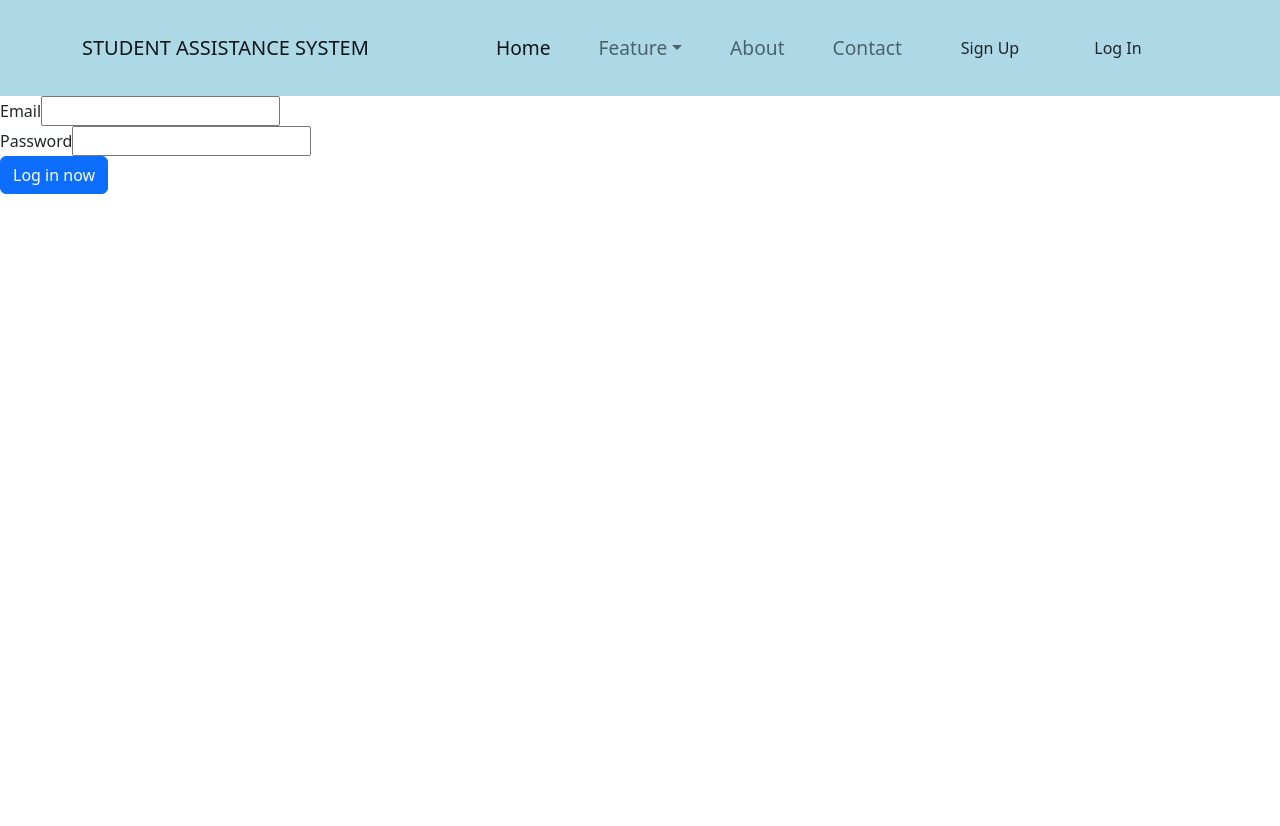
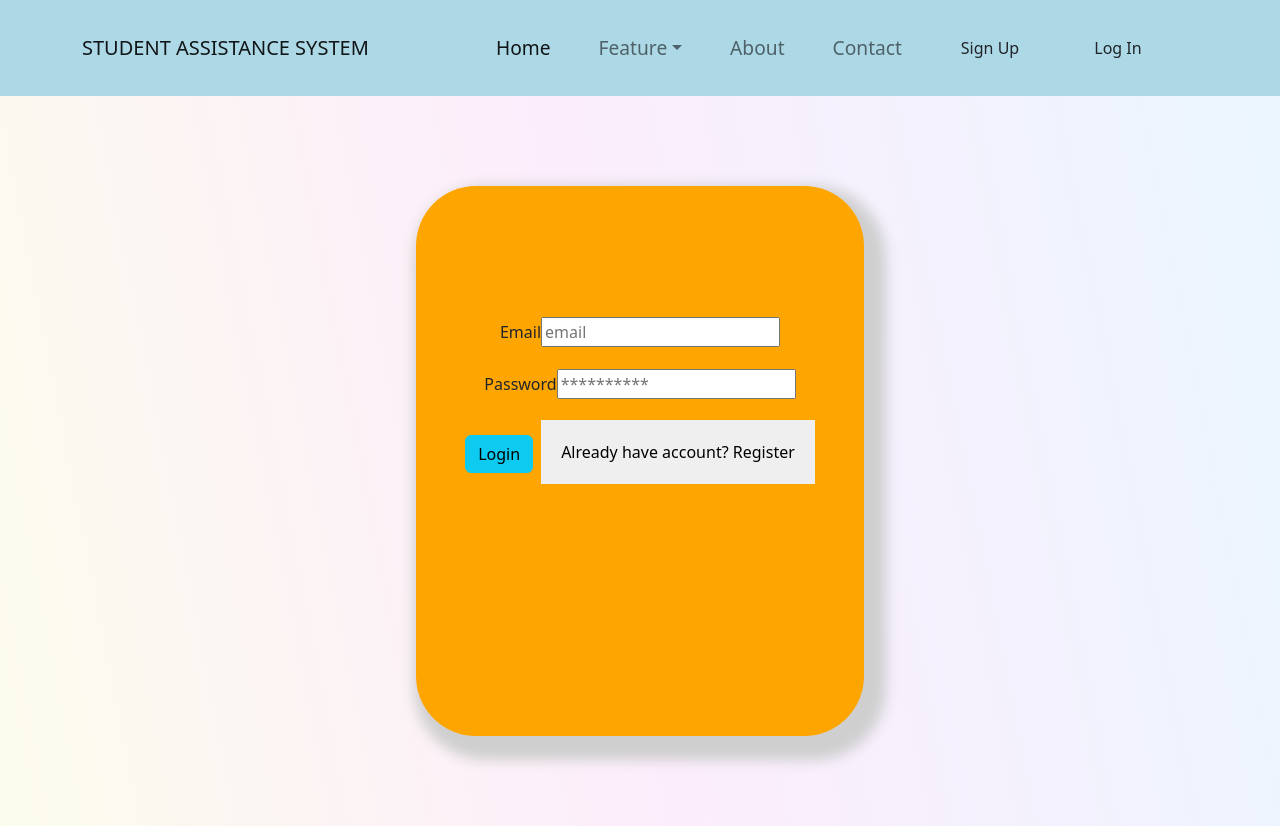
Before and after one commit to vmskhan/Student-Assistance-System, a React (Create React App) app: page /login in a window 1280 px wide. Before the commit the page ends 800 px from the top, so only its background shows below. Built offline with nearby package versions, Linux system fonts and the light colour scheme.

Commit message:
basisform.css imolemented

```diff
--- a/public/index.html
+++ b/public/index.html
@@ -13,7 +13,7 @@
 
     <link rel="manifest" href="%PUBLIC_URL%/manifest.json" />
 
-    <title>S A S</title>
+    <title>Assistance</title>
     <link href="https://cdn.jsdelivr.net/npm/bootstrap@5.0.2/dist/css/bootstrap.min.css"
      rel="stylesheet" integrity="sha384-EVSTQN3/azprG1Anm3QDgpJLIm9Nao0Yz1ztcQTwFspd3yD65VohhpuuCOmLASjC" crossorigin="anonymous">
   </head>
--- a/src/App.js
+++ b/src/App.js
@@ -1,6 +1,7 @@
 import React, { useState} from 'react';
 import Navbar from './navbar';
 import BasicForm from './component/forms/basicForm';
+import './component/forms/basicForm.css';
 import "bootstrap/dist/css/bootstrap.css";
 import "bootstrap/dist/js/bootstrap"
 import { BrowserRouter, Routes } from 'react-router-dom';
--- /dev/null
+++ b/src/component/forms/basicForm.css
@@ -0,0 +1,60 @@
+.main-container-fluid{
+    text-align: center;
+    justify-content: center;
+    display: flex;
+    padding: 90px 0 90px 0;
+    background-image: linear-gradient(79deg, #fcfced, #fcedfc 48%, #ebf6ff);
+}
+
+.sub-main{
+    display: flex;
+    justify-content: center;
+    height: 550px;
+    width: 35%;
+    box-shadow: 10px 12px 13px 12px rgb(207, 207,207);
+    padding-top: 30px;
+    border-radius: 60px;
+    background-color:orange;
+
+}
+
+.email{
+    text-align: center;
+    padding-top: 100px;
+    padding-bottom: 10px;
+
+}
+
+.password{
+    text-align: center;
+    padding-top: 10px;
+    padding-bottom: 15px;
+}
+
+
+
+.btn btn-info{
+    padding-top: 150px;
+    margin-left: 20px;
+
+}
+
+.register{
+    margin-left: 8px;
+    margin-top: 5px;
+}
+
+label {
+    text-align: left;
+    padding: 0.25rem 0;
+}
+
+input {
+    margin: 0.5rem 0;
+}
+
+button {
+    border: none;
+    padding: 20px;
+    border-radius: 10ox;
+}
--- a/src/component/forms/basicForm.js
+++ b/src/component/forms/basicForm.js
@@ -1,4 +1,5 @@
 import React,{ useState } from 'react'
+import './basicForm.css';
 
 export const BasicForm = () => {
 
@@ -21,19 +22,28 @@ export const BasicForm = () => {
 
   return (
     <>
+      <div className='main-container-fluid'>
+        <div className='sub-main'>
           <form onSubmit={handleSubmit}>
-            <div>
+                <div className='email'>
                     <label htmlFor='email'>Email</label>
-                <input type="text" name="email" id="email" autoComplete="off" value={email} onChange={ (e)=> setEmail(e.target.value)}
+                    <input type="text" name="email" placeholder='email' id="email" autoComplete="off" value={email} onChange={ (e)=> setEmail(e.target.value)}
                     />
                 </div>
 
-            <div>
+                <div className='password'>
                     <label htmlFor='password'>Password</label>
-                <input type="text" name="password" id="password" autoComplete="off" value={password} onChange={ (e)=> setPassword(e.target.value)}/>
+                    <input type="text" name="password" placeholder='**********' id="password" autoComplete="off" value={password} onChange={ (e)=> setPassword(e.target.value)}/>
                 </div>
-            <button type="submit" className="btn btn-primary">Log in now</button>
+                <div >
+                  <button type="submit" className="btn btn-info">Login</button>
+                   <button className='register'>Already have account? Register</button>
+                </div>
+
           </form>
+
+       </div>
+      </div>
     </>
   )
 }
```
Also changed, not shown: 1 other file (tests, documents, lock files or other folders). Lines whose indentation alone changed are shown as unchanged.
